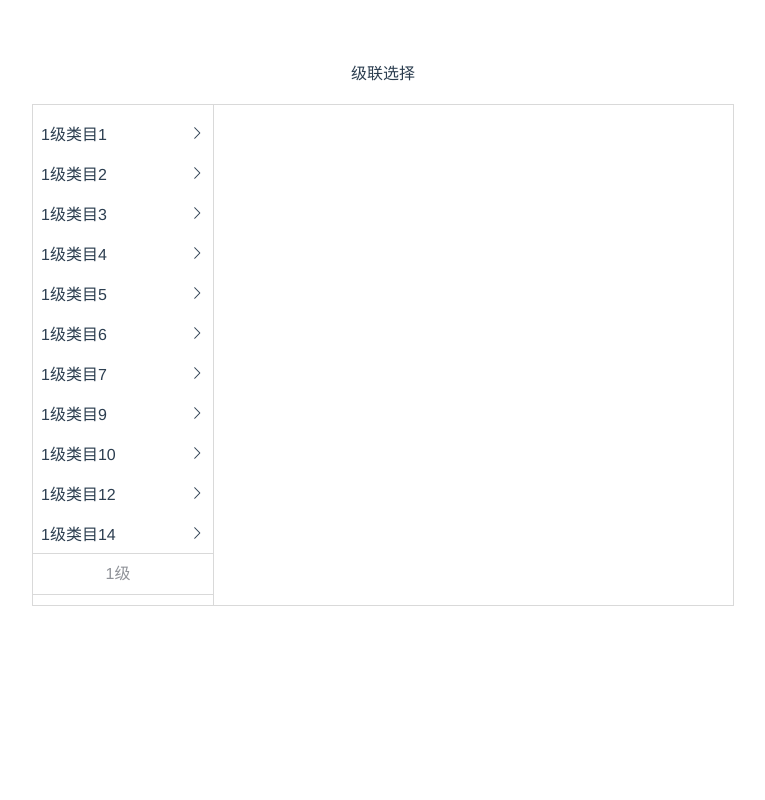
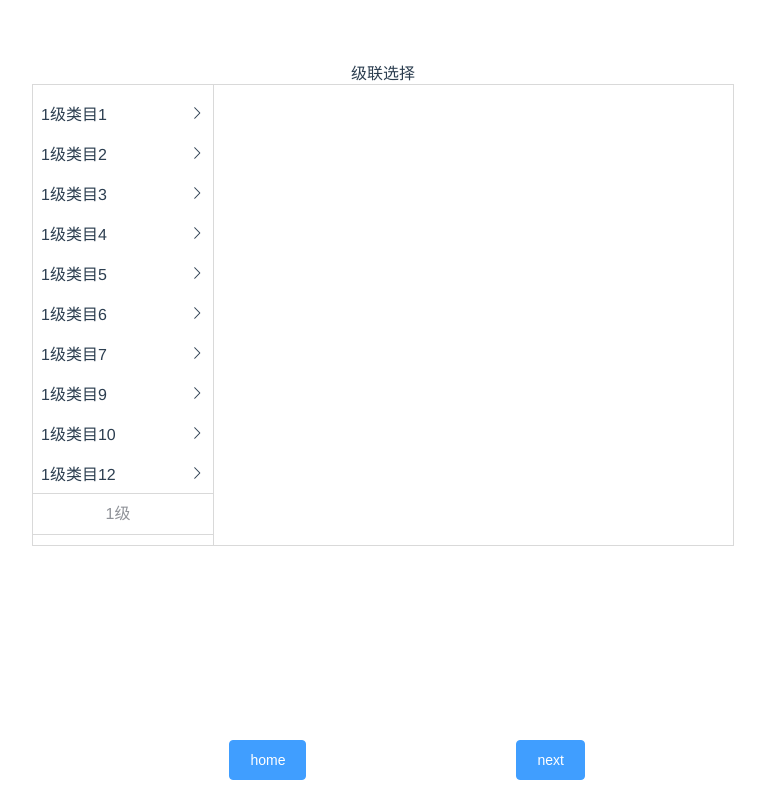
Before and after one commit to QmagicianEX/Vue-Instance, a Vue app: page /#/Cascader in a window 1280 px wide. Shown: the whole page, without its empty margins (257-1022 px from the left). Built offline with nearby package versions, Linux system fonts and the light colour scheme; what vue-esign would draw is missing.

Commit message:
二维码刷新时更新

```diff
--- a/package.json
+++ b/package.json
@@ -16,6 +16,7 @@
     "vue-cropper": "^0.4.9",
     "vue-cropperjs": "^4.0.1",
     "vue-esign": "^1.0.5",
+    "vue-fast-signature": "^1.0.1",
     "vue-piczoom": "^1.0.6",
     "vue-router": "^3.1.3",
     "vuedraggable": "^2.24.3",
--- a/src/components/Cascader.vue
+++ b/src/components/Cascader.vue
@@ -1,7 +1,7 @@
 <template>
   <div>
     <div>级联选择</div>
-    <div class="select-out-div" style="margin: 20px auto; width: 700px; height: 500px; border: 1px solid #d9d9d9; overflow: scroll; position: relative">
+    <div class="select-out-div" style="margin: 0 auto; width: 700px; height: 460px; border: 1px solid #d9d9d9; overflow: scroll; position: relative">
       <!-- <el-scrollbar style="height:100%" class="scrollbar"> -->
         <!-- <img src="../assets/images/img3.jpeg"> -->
         <div style="display: flex">
@@ -19,6 +19,10 @@
           </div>
         </div>
       <!-- </el-scrollbar> -->
+    </div>
+    <div style="position: fixed; bottom:20px; left: 38%;">
+      <el-button type="primary" style="margin-right:200px;" @click="$router.push('/')">home</el-button>
+      <el-button type="primary" @click="$router.push('/VueEsign')">next</el-button>
     </div>
   </div>
 </template>
--- a/src/components/InfiniteScroll.vue
+++ b/src/components/InfiniteScroll.vue
@@ -13,7 +13,7 @@
   </div>
   <div style="left: 38%;">
       <el-button type="primary" style="margin-right:200px;" @click="$router.push('/')">home</el-button>
-      <el-button type="primary" @click="$router.push('/AutoLayout')">next</el-button>
+      <el-button type="primary" @click="$router.push('/Transition')">next</el-button>
     </div>
   </div>
 </template>
--- a/src/components/Qrcode.vue
+++ b/src/components/Qrcode.vue
@@ -1,6 +1,10 @@
 <template>
   <div>
-    <div id="qrcode" style="width: 150px; height: 150px; margin: 0 auto"></div>
+    <div ref="qrcode" style="width: 150px; height: 150px; margin: 0 auto"></div>
+    <div style="left: 38%;">
+      <el-button type="primary" style="margin-right:200px;" @click="$router.push('/')">home</el-button>
+      <!-- <el-button type="primary" @click="$router.push('/Transition')">next</el-button> -->
+    </div>
   </div>
 </template>
 
@@ -16,10 +20,11 @@ export default {
   },
 
   mounted() {
-    const qr = new QRcode('qrcode', {
+    this.$refs.qrcode.innerHTML = ''
+    const qr = new QRcode(this.$refs.qrcode, {
       width: 150,
       height: 150,
-      text: 'http://192.168.0.101:9999/#/VueEsign?id=123',
+      text: 'http://192.168.0.101:9999/#/VueEsign?id=123&t=' + new Date().getTime(),
       colorDark : "#000",
       colorLight : "#fff"
     })
--- a/src/components/Transition.vue
+++ b/src/components/Transition.vue
@@ -22,7 +22,8 @@
       <i class="el-icon-arrow-down icon-style" @click="transitionDown" />
     </el-col>
     <div style="position: fixed; bottom:20px; left: 38%;">
-			<el-button type="primary" style="margin-right:200px;" @click="$router.push('/')">home</el-button>
+      <el-button type="primary" style="margin-right:200px;" @click="$router.push('/')">home</el-button>
+      <el-button type="primary" @click="$router.push('/Cascader')">next</el-button>
     </div>
   </div>
 </template>
--- a/src/components/VueEsign.vue
+++ b/src/components/VueEsign.vue
@@ -9,6 +9,10 @@
     </div>
     <div class="esigh-result">
       <img v-if="resultImg" :src="resultImg" alt="">
+    </div>
+    <div style="left: 38%;">
+      <el-button type="primary" style="margin-right:200px;" @click="$router.push('/')">home</el-button>
+      <el-button type="primary" @click="$router.push('/Qrcode')">next</el-button>
     </div>
   </div>
 </template>
```
